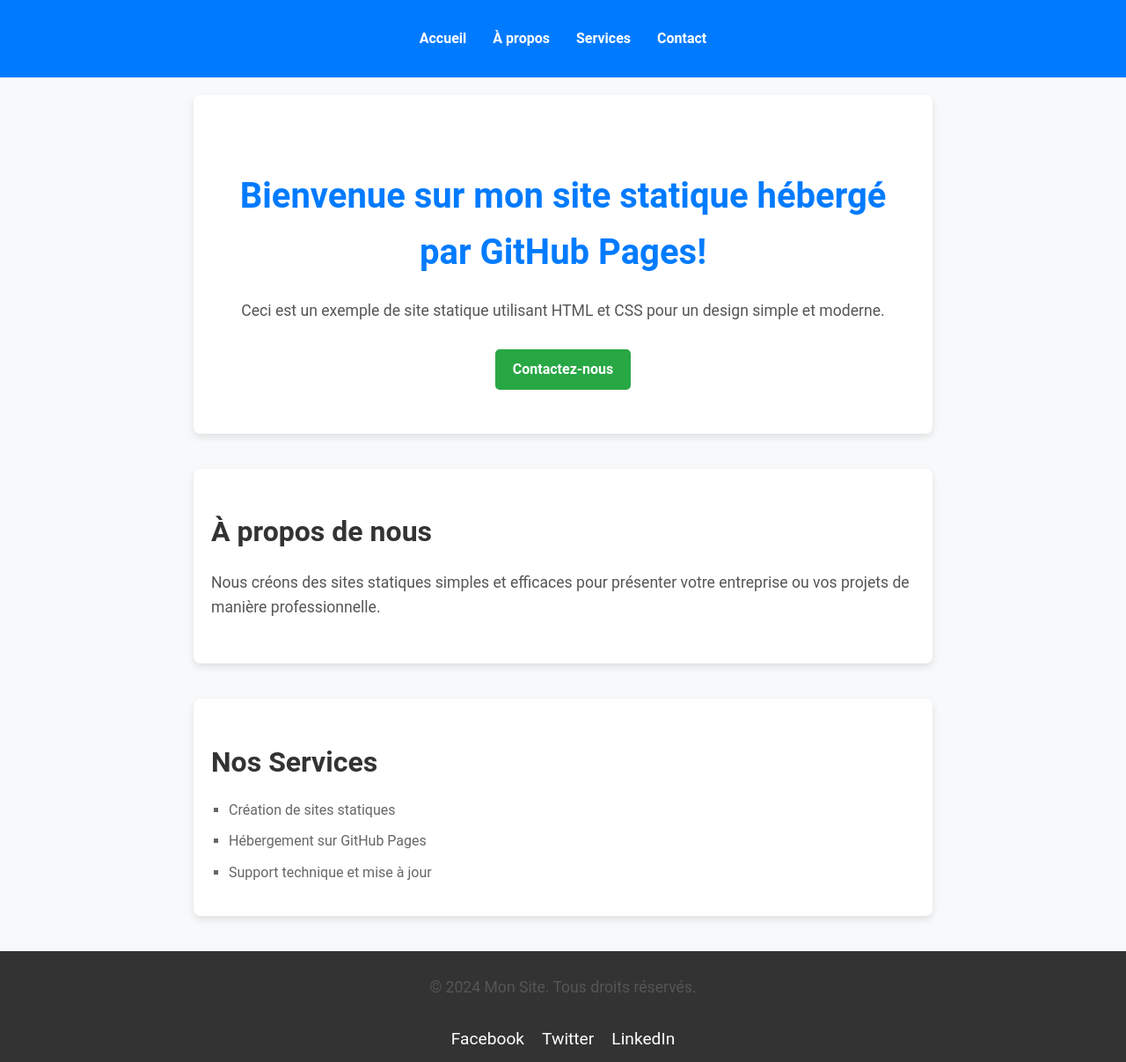
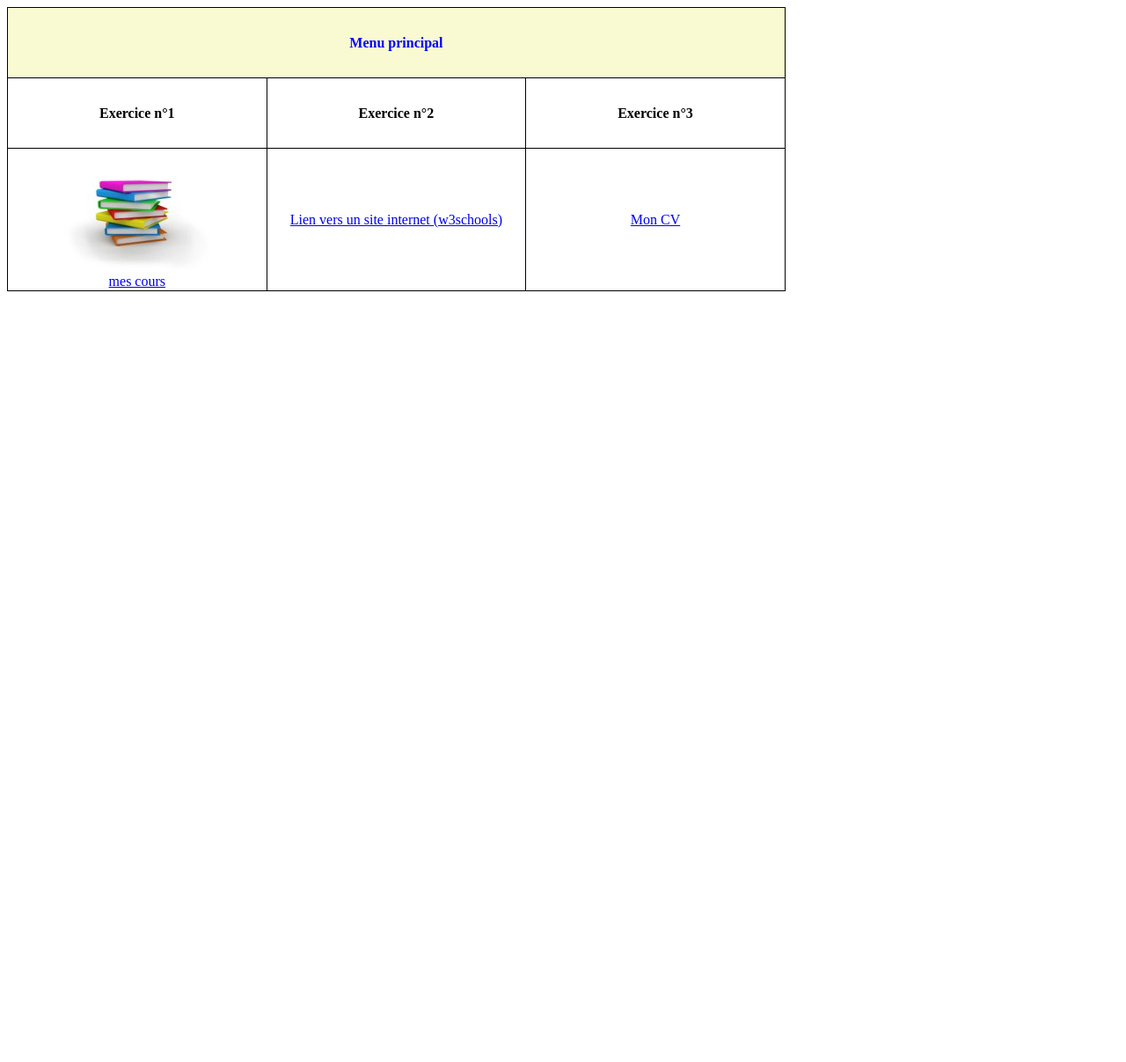
Before and after one commit to yosra2002/Mon-Site, a plain HTML site: page index.html in a window 1280 px wide. Shown: the whole page at 88% size. After the commit the page ends 800 px from the top, so only its background shows below. Drawn offline with Linux system fonts and the light colour scheme.

Commit message:
insertion index

```diff
--- a/Style.css
+++ /dev/null
@@ -1,138 +0,0 @@
-/* Styles globaux */
-body {
-    font-family: 'Roboto', Arial, sans-serif;
-    color: #333;
-    background-color: #f8f9fa;
-    margin: 0;
-    padding: 0;
-    display: flex;
-    flex-direction: column;
-    align-items: center;
-    justify-content: center;
-    min-height: 100vh;
-    line-height: 1.6;
-}
-
-/* En-tête */
-header {
-    width: 100%;
-    background-color: #007BFF;
-    padding: 15px 0;
-}
-
-.navbar {
-    display: flex;
-    justify-content: center;
-    list-style: none;
-    padding: 0;
-}
-
-.navbar li {
-    margin: 0 15px;
-}
-
-.navbar a {
-    color: white;
-    text-decoration: none;
-    font-weight: bold;
-}
-
-.navbar a:hover {
-    text-decoration: underline;
-}
-
-/* Section Hero */
-.hero {
-    text-align: center;
-    padding: 50px 20px;
-    background-color: #fff;
-    border-radius: 8px;
-    box-shadow: 0 4px 8px rgba(0, 0, 0, 0.1);
-    max-width: 800px;
-    margin: 20px auto;
-}
-
-h1 {
-    color: #007BFF;
-    font-size: 2.5em;
-    margin-bottom: 20px;
-}
-
-p {
-    color: #555;
-    font-size: 1.1em;
-    margin-bottom: 30px;
-}
-
-.btn {
-    display: inline-block;
-    padding: 10px 20px;
-    background-color: #28a745;
-    color: white;
-    text-decoration: none;
-    border-radius: 5px;
-    font-weight: bold;
-    transition: background-color 0.3s;
-}
-
-.btn:hover {
-    background-color: #218838;
-}
-
-/* Sections supplémentaires */
-section {
-    margin: 40px auto;
-    max-width: 800px;
-    padding: 20px;
-    background-color: #fff;
-    border-radius: 8px;
-    box-shadow: 0 4px 8px rgba(0, 0, 0, 0.1);
-}
-
-h2 {
-    color: #333;
-    font-size: 2em;
-    margin-bottom: 15px;
-}
-
-ul {
-    list-style-type: square;
-    padding-left: 20px;
-}
-
-ul li {
-    margin: 10px 0;
-    color: #666;
-}
-
-/* Pied de page */
-footer {
-    background-color: #333;
-    color: white;
-    width: 100%;
-    text-align: center;
-    padding: 10px 0;
-    margin-top: auto;
-}
-
-.social-media {
-    display: flex;
-    justify-content: center;
-    list-style: none;
-    padding: 0;
-    margin: 10px 0 0 0;
-}
-
-.social-media li {
-    margin: 0 10px;
-}
-
-.social-media a {
-    color: white;
-    text-decoration: none;
-    font-size: 1.2em;
-}
-
-.social-media a:hover {
-    color: #007BFF;
-}
--- a/index.html
+++ b/index.html
@@ -1,58 +1,48 @@
 <!DOCTYPE html>
-<html lang="fr">
+<html lang="en">
 <head>
     <meta charset="UTF-8">
     <meta name="viewport" content="width=device-width, initial-scale=1.0">
-    <title>Bienvenue sur Mon Site | GitHub Pages</title>
-    <link rel="stylesheet" href="Style.css">
-    <meta name="description" content="Bienvenue sur mon site statique hébergé par GitHub Pages. Découvrez un exemple de site simple et élégant avec HTML et CSS.">
-    <meta name="keywords" content="site statique, GitHub Pages, HTML, CSS, exemple">
-    <meta name="author" content="Votre Nom">
-    <link rel="icon" href="favicon.ico" type="image/x-icon">
+    <title>Menu</title>
+    <style>
+        table {
+            border: black thin solid;
+            border-collapse: collapse;
+            text-align: center;
+            width: 70%;
+        }
+
+        td {
+            border: black thin solid;
+            width: 30%;
+        }
+        th{
+            background-color: lightgoldenrodyellow;
+            color: Blue;     <!-- couleur du texte -->
+            height: 50px;    <!-- hauteur de la ligne titre du tableau -->
+            font-size: xx-large;
+        }
+        tr{
+            height: 80px; <!-- hauteur d'*une ligne titre du tableau -->
+        }
+    </style>
 </head>
 <body>
-    <header>
-        <nav>
-            <ul class="navbar">
-                <li><a href="#home">Accueil</a></li>
-                <li><a href="#about">À propos</a></li>
-                <li><a href="#services">Services</a></li>
-                <li><a href="#contact">Contact</a></li>
-            </ul>
-        </nav>
-    </header>
+    <table>
+        <tr>
+            <th colspan="3">Menu principal</th>
+        </tr>
+        <tr>
+            <td><b>Exercice n°1</b></td>
+            <td><b>Exercice n°2</b></td>
+            <td><b>Exercice n°3</b></td>
+        </tr>
+        <tr>
+            <td><a href="Exo1.html"><img src="Images/livres.jpg"><br> mes cours</a></td>
+            <td><a href="https://www.w3schools.com/">Lien vers un site internet (w3schools)</a></td>
+            <td><a href="Exo3.html"> Mon CV </a></td>
+        </tr>
+    </table>
 
-    <main>
-        <section id="home" class="hero">
-            <h1>Bienvenue sur mon site statique hébergé par GitHub Pages!</h1>
-            <p>Ceci est un exemple de site statique utilisant HTML et CSS pour un design simple et moderne.</p>
-            <a href="#contact" class="btn">Contactez-nous</a>
-        </section>
-
-        <section id="about">
-            <h2>À propos de nous</h2>
-            <p>Nous créons des sites statiques simples et efficaces pour présenter votre entreprise ou vos projets de manière professionnelle.</p>
-        </section>
-
-        <section id="services">
-            <h2>Nos Services</h2>
-            <ul>
-                <li>Création de sites statiques</li>
-                <li>Hébergement sur GitHub Pages</li>
-                <li>Support technique et mise à jour</li>
-            </ul>
-        </section>
-    </main>
-
-    <footer>
-        <p>&copy; 2024 Mon Site. Tous droits réservés.</p>
-        <ul class="social-media">
-            <li><a href="#" aria-label="Facebook">Facebook</a></li>
-            <li><a href="#" aria-label="Twitter">Twitter</a></li>
-            <li><a href="#" aria-label="LinkedIn">LinkedIn</a></li>
-        </ul>
-    </footer>
-
-    <script src="script.js"></script>
 </body>
 </html>
```
Also changed, not shown: Exo1.html (added, +63 -0 lines), Exo3.html (added, +79 -0 lines), Images/Avatar.jpg (added), Images/Exo1.jpg (added), Images/Livres.jpg (added), Images/Photo1.jpg (added), Images/Photo2.jpg (added), Images/Photo3.jpg (added), Images/Photo4.jpg (added), Images/Photo5.jpg (added).
